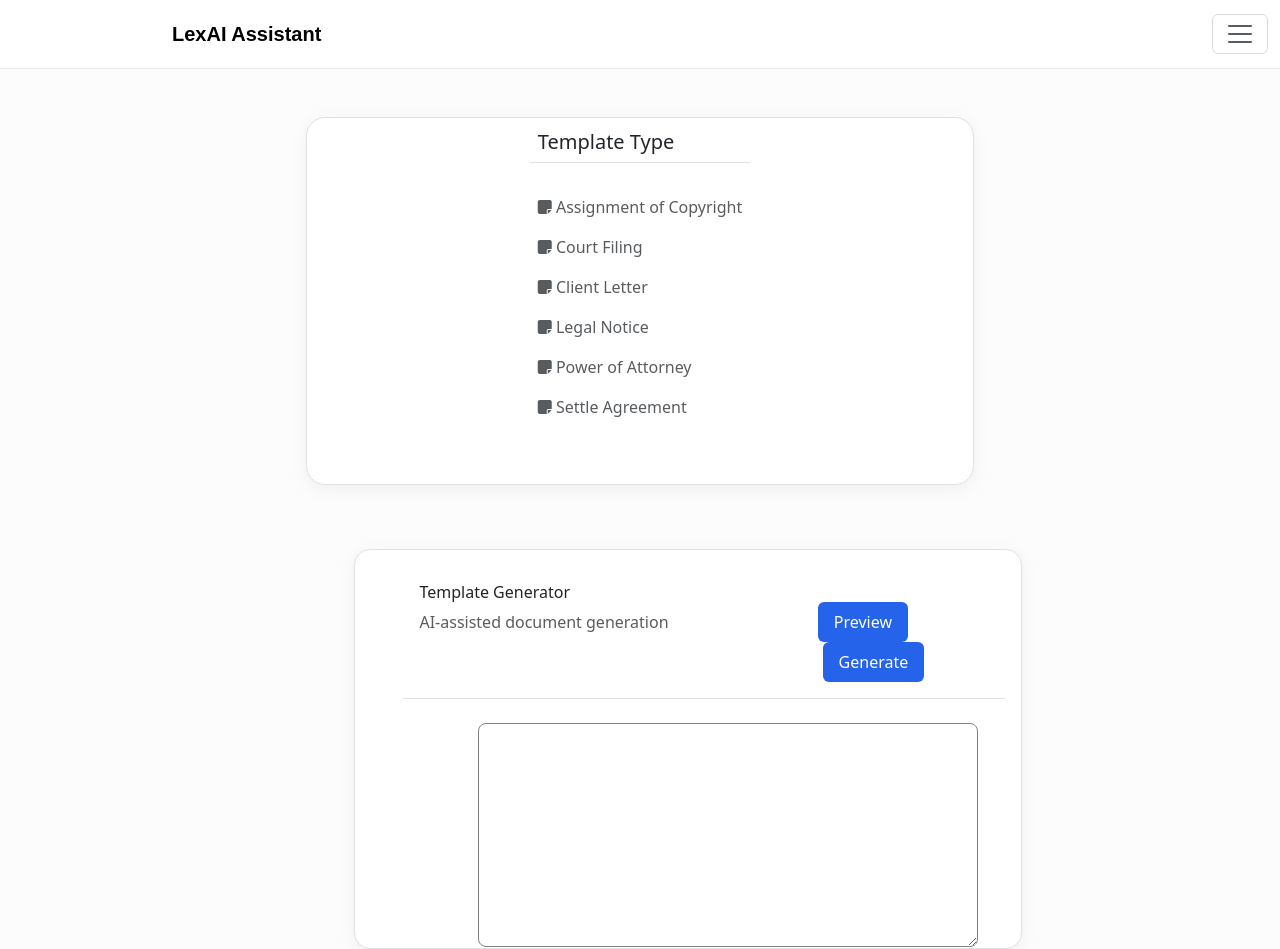
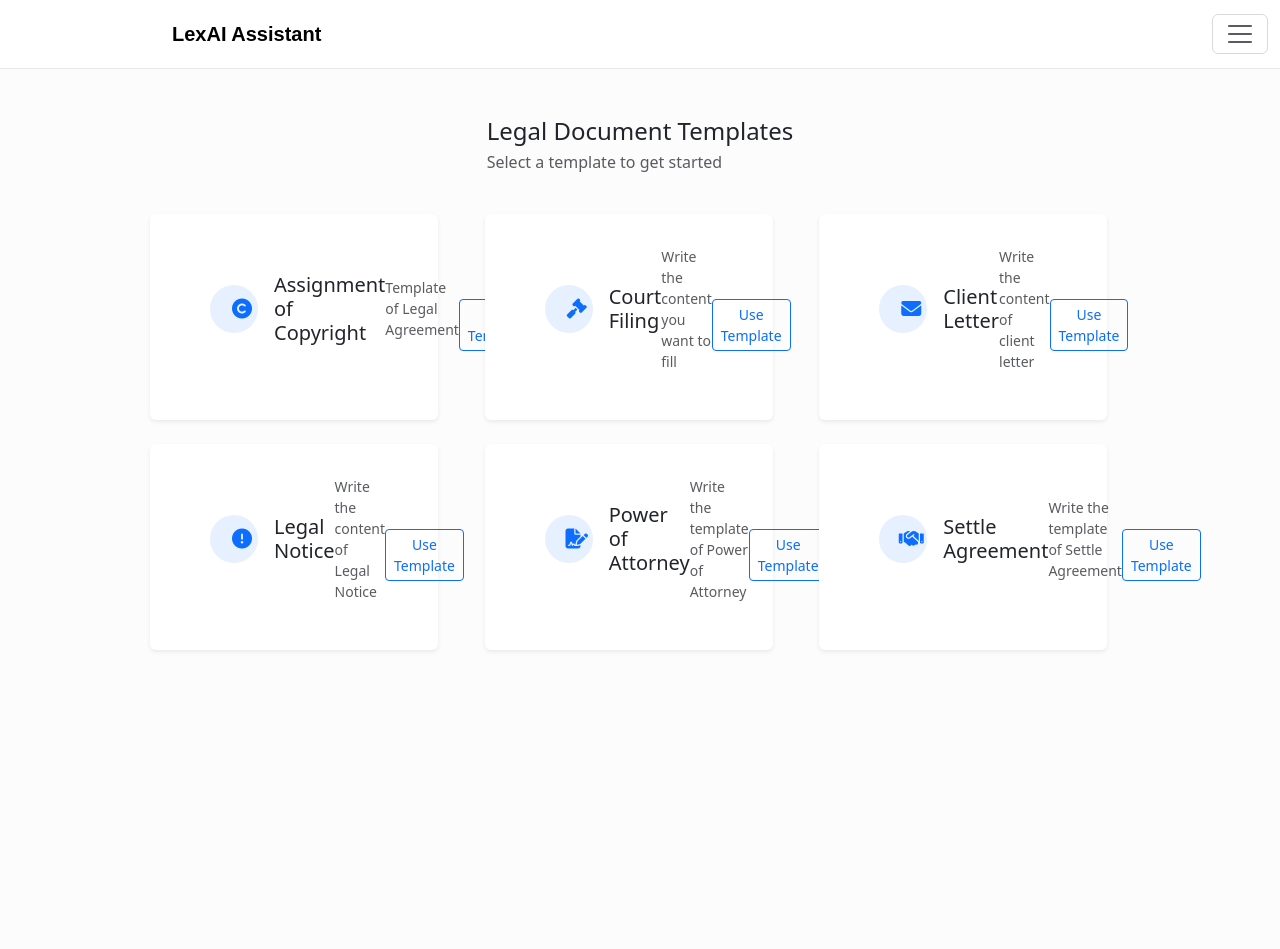
Before and after one commit to winther-s0ldier/Zanger, a React (Vite) app: page /template in a window 1280 px wide. After the commit the page ends 800 px from the top, so only its background shows below. Built offline with nearby package versions, Linux system fonts and the light colour scheme; sample sign-in values are in the browser's storage.

Commit message:
Update Template.jsx

```diff
--- a/src/Template.jsx
+++ b/src/Template.jsx
@@ -1,142 +1,118 @@
 import { useState } from "react";
 import "./template.css";
+
 export default function Template() {
-  let [data, setdata] = useState([
+  const [data, setdata] = useState([
     {
       id: 1,
       template: "Assignment of Copyright",
       content: "Template of Legal Agreement",
+      icon: "fa-copyright",
     },
     {
       id: 2,
       template: "Court Filing",
       content: "Write the content you want to fill",
+      icon: "fa-gavel",
     },
     {
       id: 3,
       template: "Client Letter",
       content: "Write the content of client letter",
+      icon: "fa-envelope",
     },
     {
       id: 4,
       template: "Legal Notice",
       content: "Write the content of Legal Notice",
+      icon: "fa-exclamation-circle",
     },
     {
       id: 5,
       template: "Power of Attorney",
       content: "Write the template of Power of Attorney",
+      icon: "fa-file-signature",
     },
     {
       id: 6,
       template: "Settle Agreement",
       content: "Write the template of Settle Agreement",
+      icon: "fa-handshake",
     },
   ]);
-  let [currtemplate, setcurrenttemplate] = useState(null);
+  const [currtemplate, setcurrenttemplate] = useState(null);
 
-  const handleTemplateClick = (val) => {
-    setcurrenttemplate(val);
-    if (val.template === "Assignment of Copyright") {
-      // Open the Flask template in a new window
+  const handleTemplateClick = (template) => {
+    setcurrenttemplate(template);
+    if (template.template === "Assignment of Copyright") {
       window.open("https://zanger.onrender.com/", "_blank");
     }
   };
 
   return (
-    <div style={{ paddingLeft: "5rem", paddingRight: "5rem" }}>
-      <div className="container">
-        <div className="row">
+    <div className="container py-5" style={{ paddingLeft: "5rem", paddingRight: "5rem" }}>
+      <div className="row mb-4">
+        <div className="col-12">
+          <h4 className="mb-1">Legal Document Templates</h4>
+          <p className="text-muted">Select a template to get started</p>
+        </div>
+      </div>
+
+      <div className="row g-4">
+        {data.map((template) => (
+          <div key={template.id} className="col-md-4">
             <div
-            className="col-3 mt-5 border p-1"
+              className="card h-100 border-0 shadow-sm"
               style={{
-              borderRadius: "1.2rem",
-              width: "17rem",
-              height: "23rem",
-              boxShadow: "0 4px 15px rgba(128, 128, 128, 0.1)",
-              backgroundColor: "white",
+                cursor: "pointer",
+                transition: "transform 0.2s ease, box-shadow 0.2s ease",
+              }}
+              onClick={() => handleTemplateClick(template)}
+              onMouseOver={(e) => {
+                e.currentTarget.style.transform = "translateY(-5px)";
+                e.currentTarget.style.boxShadow = "0 8px 20px rgba(0,0,0,0.1)";
+              }}
+              onMouseOut={(e) => {
+                e.currentTarget.style.transform = "translateY(0)";
+                e.currentTarget.style.boxShadow = "0 4px 15px rgba(128, 128, 128, 0.1)";
               }}
             >
-            <div className="p-6 pt-0 p-4">
-              <h5 className="font-medium text-gray-900 mb-4 border-bottom p-2">
-                Template Type
-              </h5>
-              {data.map((val) => (
+              <div className="card-body p-4">
+                <div className="d-flex align-items-center mb-3">
                   <div
-                  key={val.id}
-                  className="flex items-center gap-2 p-2 hover:bg-gray-50 rounded"
-                  style={{ cursor: "pointer" }}
-                  onClick={() => handleTemplateClick(val)}
-                >
-                  <span className="text-sm text-gray-700 text-muted">
-                    <i className="fa-solid fa-note-sticky"></i> {val.template}
-                  </span>
-                </div>
-              ))}
-            </div>
-          </div>
-          <div
-            className="col-9 mt-5 border"
+                    className="rounded-circle p-3 me-3"
                     style={{
-              marginLeft: "3rem",
-              height: "25rem",
-              borderRadius: "1rem",
-              boxShadow: "0 4px 15px rgba(128, 128, 128, 0.1)",
-              backgroundColor: "white",
+                      backgroundColor: "rgba(13, 110, 253, 0.1)",
+                      width: "48px",
+                      height: "48px",
+                      display: "flex",
+                      alignItems: "center",
+                      justifyContent: "center"
                     }}
                   >
-            <div
-              className="mt-3 border-bottom p-3"
-              style={{ marginLeft: "2rem" }}
+                    <i className={`fas ${template.icon} text-primary fs-5`}></i>
+                  </div>
+                  <h5 className="card-title mb-0">{template.template}</h5>
+                </div>
+                <p className="card-text text-muted small">{template.content}</p>
+                <div className="d-flex justify-content-end mt-3">
+                  <button
+                    className="btn btn-outline-primary btn-sm"
+                    onClick={(e) => {
+                      e.stopPropagation();
+                      handleTemplateClick(template);
+                    }}
                   >
-              <h6>Template Generator</h6>
-              <p className="text-muted">AI-assisted document generation</p>
-              <div style={{ marginLeft: "70%", marginTop: "-3rem" }}>
-                <button type="button" className="btn btn-primary">
-                  Preview
+                    Use Template
                   </button>
-                <button
-                  type="button"
-                  className="btn btn-primary"
-                  style={{ marginLeft: "0.3rem" }}
-                >
-                  Generate
-                </button>
-              </div>
-            </div>
-            <div className="mt-4">
-              <textarea
-                value={currtemplate?.content || ""}
-                onChange={(e) =>
-                  setcurrenttemplate({
-                    ...currtemplate,
-                    content: e.target.value,
-                  })
-                }
-                onBlur={() => {
-                  if (currtemplate) {
-                    setdata(
-                      data.map((val) =>
-                        val.id === currtemplate.id ? { ...currtemplate } : val
-                      )
-                    );
-                  }
-                }}
-                style={{
-                  height: "14rem",
-                  width: "80%",
-                  marginLeft: "5rem",
-
-                  borderRadius: "0.5rem",
-                  borderColor: "gray",
-
-                  resize: "vertical",
-                }}
-              ></textarea>
                 </div>
               </div>
             </div>
           </div>
+        ))}
+      </div>
+
+
     </div>
   );
 }
```
Lines whose indentation alone changed are shown as unchanged.
